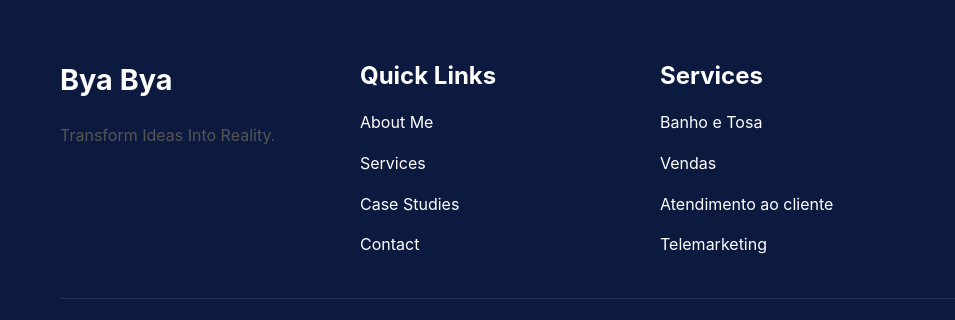
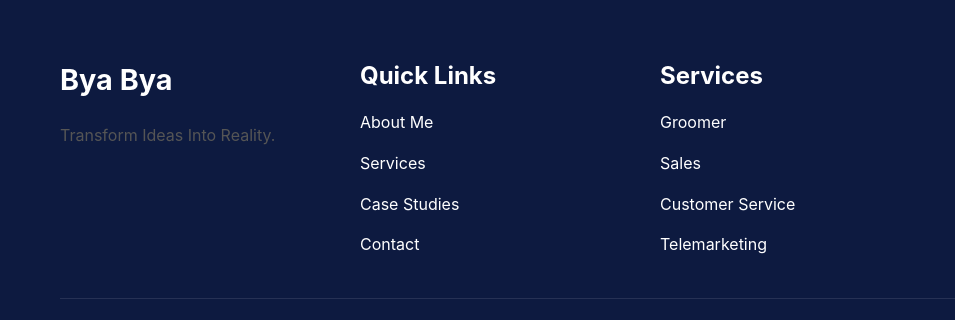
Before and after one commit to bya123bya/Portflio_prova, a plain HTML site: page index.html in a window 1280 px wide. Shown: the part 3011-3331 px from the top of the page, 0-955 px from the left. Drawn offline with Linux system fonts and the light colour scheme.

Commit message:
Update index.html

```diff
--- a/index.html
+++ b/index.html
@@ -581,9 +581,9 @@ With a strategic mindset and a creative approach, I am always exploring new tren
             <div>
                 <h3>Services</h3>
                 <div class="footer-links">
-                    <a href="#services">Banho e Tosa</a>
-                    <a href="#services">Vendas</a>
-                    <a href="#services">Atendimento ao cliente</a>
+                    <a href="#services">Groomer</a>
+                    <a href="#services">Sales</a>
+                    <a href="#services">Customer Service</a>
                     <a href="#services">Telemarketing</a>
                 </div>
             </div>
```
